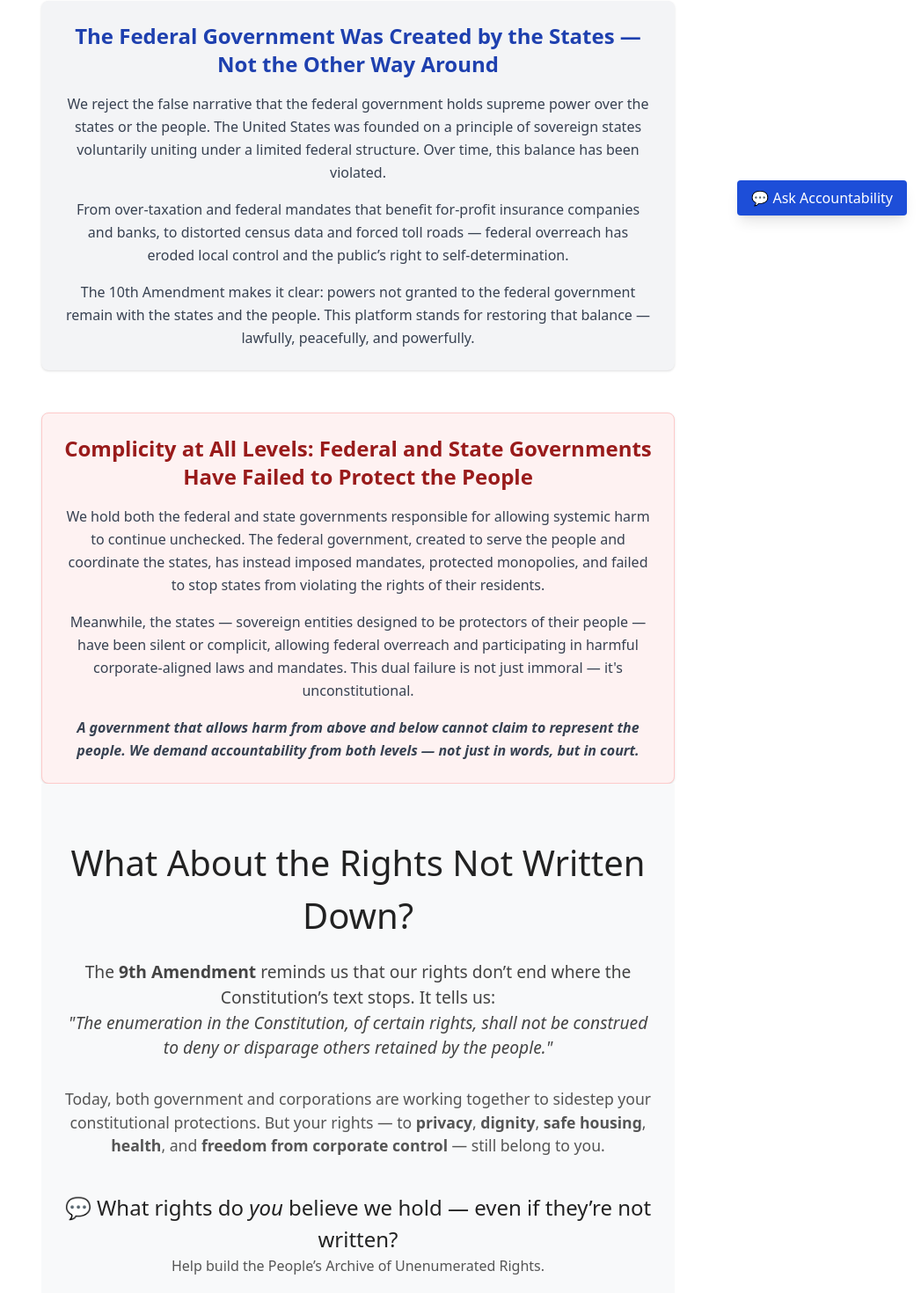
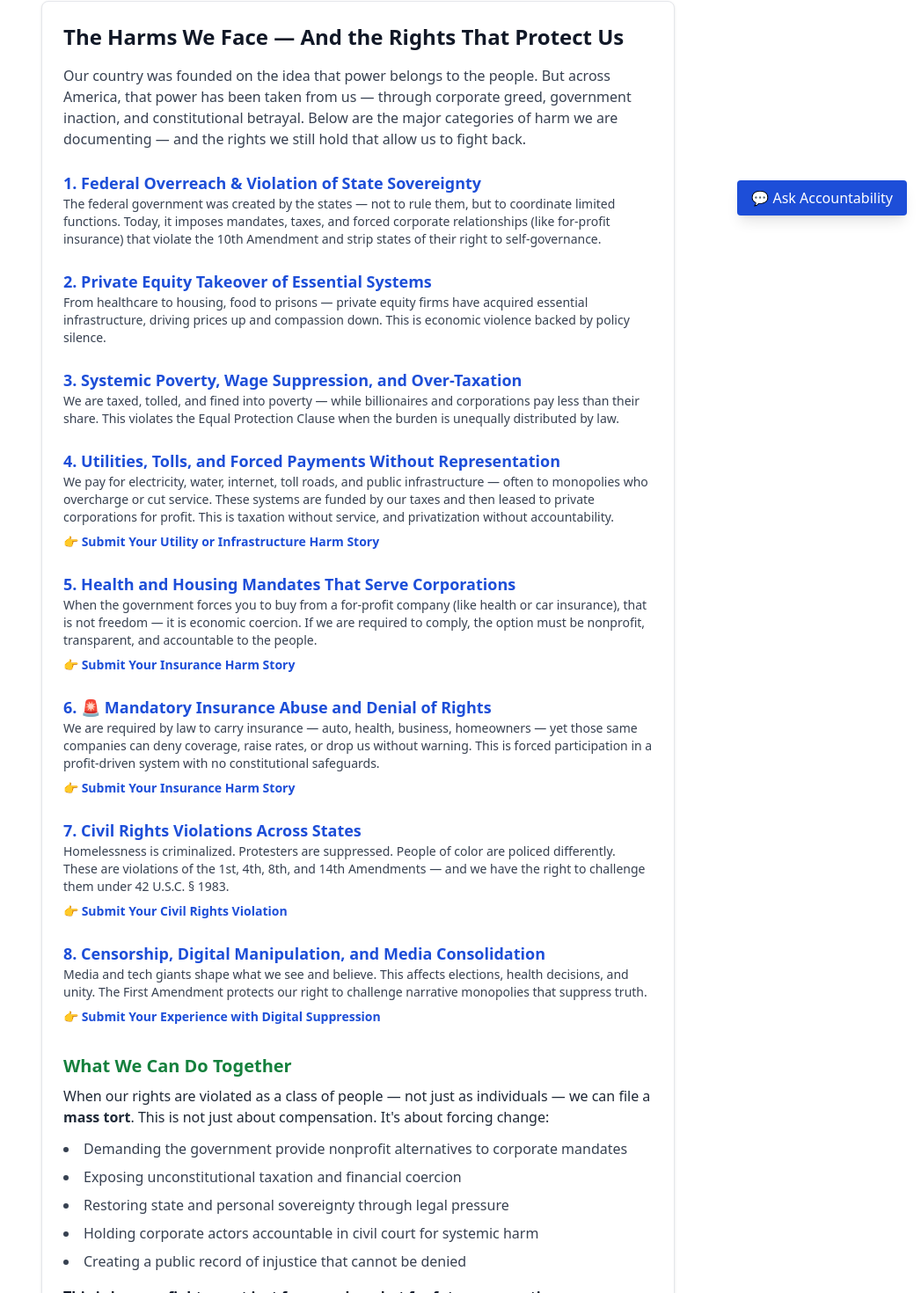
Before and after one commit to United-for-Accountability/mass-tort-platform, a Next.js app: page / in a window 1280 px wide. Shown: the part 539-2009 px from the top of the page at 88% size, without its empty margins (233-1280 px from the left). Built offline with nearby package versions, Linux system fonts and the light colour scheme.

Commit message:
Update index.js

```diff
--- a/pages/index.js
+++ b/pages/index.js
@@ -26,33 +26,112 @@ export default function Home() {
           🖊 Sign the Declaration
         </a>
 
-        {/* State Sovereignty Section */}
-        <section className="mt-16 bg-gray-100 p-6 rounded-lg shadow">
-          <h2 className="text-2xl font-semibold mb-4 text-blue-800">The Federal Government Was Created by the States — Not the Other Way Around</h2>
-          <p className="text-base text-gray-700 leading-relaxed">
-            We reject the false narrative that the federal government holds supreme power over the states or the people. The United States was founded on a principle of sovereign states voluntarily uniting under a limited federal structure. Over time, this balance has been violated.
-          </p>
-          <p className="mt-4 text-base text-gray-700 leading-relaxed">
-            From over-taxation and federal mandates that benefit for-profit insurance companies and banks, to distorted census data and forced toll roads — federal overreach has eroded local control and the public’s right to self-determination.
-          </p>
-          <p className="mt-4 text-base text-gray-700 leading-relaxed">
-            The 10th Amendment makes it clear: powers not granted to the federal government remain with the states and the people. This platform stands for restoring that balance — lawfully, peacefully, and powerfully.
-          </p>
-        </section>
+{/* Categories of Harm and Rights Section */}
+<section className="mt-16 bg-white p-6 rounded-lg shadow border border-gray-200 text-left">
+  <h2 className="text-2xl font-bold mb-4 text-gray-900">The Harms We Face — And the Rights That Protect Us</h2>
+  <p className="text-base text-gray-700 mb-6">
+    Our country was founded on the idea that power belongs to the people. But across America, that power has been taken from us — through corporate greed, government inaction, and constitutional betrayal. Below are the major categories of harm we are documenting — and the rights we still hold that allow us to fight back.
+  </p>
 
-        {/* Federal and State Complicity Section */}
-        <section className="mt-12 bg-red-50 p-6 rounded-lg shadow border border-red-200">
-          <h2 className="text-2xl font-semibold mb-4 text-red-800">Complicity at All Levels: Federal and State Governments Have Failed to Protect the People</h2>
-          <p className="text-base text-gray-700 leading-relaxed">
-            We hold both the federal and state governments responsible for allowing systemic harm to continue unchecked. The federal government, created to serve the people and coordinate the states, has instead imposed mandates, protected monopolies, and failed to stop states from violating the rights of their residents.
-          </p>
-          <p className="mt-4 text-base text-gray-700 leading-relaxed">
-            Meanwhile, the states — sovereign entities designed to be protectors of their people — have been silent or complicit, allowing federal overreach and participating in harmful corporate-aligned laws and mandates. This dual failure is not just immoral — it's unconstitutional.
-          </p>
-          <p className="mt-4 text-base text-gray-700 leading-relaxed font-semibold italic">
-            A government that allows harm from above and below cannot claim to represent the people. We demand accountability from both levels — not just in words, but in court.
-          </p>
-        </section>
+  <div className="space-y-6">
+    {/* Harm 1 */}
+    <div>
+      <h3 className="text-lg font-semibold text-blue-700">1. Federal Overreach & Violation of State Sovereignty</h3>
+      <p className="text-sm text-gray-700">
+        The federal government was created by the states — not to rule them, but to coordinate limited functions. Today, it imposes mandates, taxes, and forced corporate relationships (like for-profit insurance) that violate the 10th Amendment and strip states of their right to self-governance.
+      </p>
+    </div>
+
+    {/* Harm 2 */}
+    <div>
+      <h3 className="text-lg font-semibold text-blue-700">2. Private Equity Takeover of Essential Systems</h3>
+      <p className="text-sm text-gray-700">
+        From healthcare to housing, food to prisons — private equity firms have acquired essential infrastructure, driving prices up and compassion down. This is economic violence backed by policy silence.
+      </p>
+    </div>
+
+    {/* Harm 3 */}
+    <div>
+      <h3 className="text-lg font-semibold text-blue-700">3. Systemic Poverty, Wage Suppression, and Over-Taxation</h3>
+      <p className="text-sm text-gray-700">
+        We are taxed, tolled, and fined into poverty — while billionaires and corporations pay less than their share. This violates the Equal Protection Clause when the burden is unequally distributed by law.
+      </p>
+    </div>
+
+    {/* Harm 4 */}
+    <div>
+      <h3 className="text-lg font-semibold text-blue-700">4. Utilities, Tolls, and Forced Payments Without Representation</h3>
+      <p className="text-sm text-gray-700">
+        We pay for electricity, water, internet, toll roads, and public infrastructure — often to monopolies who overcharge or cut service. These systems are funded by our taxes and then leased to private corporations for profit. This is taxation without service, and privatization without accountability.
+      </p>
+      <p className="text-sm text-blue-700 font-semibold mt-2">
+        👉 <a href="/utilities-harm">Submit Your Utility or Infrastructure Harm Story</a>
+      </p>
+    </div>
+
+    {/* Harm 5 */}
+    <div>
+      <h3 className="text-lg font-semibold text-blue-700">5. Health and Housing Mandates That Serve Corporations</h3>
+      <p className="text-sm text-gray-700">
+        When the government forces you to buy from a for-profit company (like health or car insurance), that is not freedom — it is economic coercion. If we are required to comply, the option must be nonprofit, transparent, and accountable to the people.
+      </p>
+      <p className="text-sm text-blue-700 font-semibold mt-2">
+        👉 <a href="/insurance-harm">Submit Your Insurance Harm Story</a>
+      </p>
+    </div>
+
+    {/* Harm 6 */}
+    <div>
+      <h3 className="text-lg font-semibold text-blue-700">6. 🚨 Mandatory Insurance Abuse and Denial of Rights</h3>
+      <p className="text-sm text-gray-700">
+        We are required by law to carry insurance — auto, health, business, homeowners — yet those same companies can deny coverage, raise rates, or drop us without warning. This is forced participation in a profit-driven system with no constitutional safeguards.
+      </p>
+      <p className="text-sm text-blue-700 font-semibold mt-2">
+        👉 <a href="/insurance-harm">Submit Your Insurance Harm Story</a>
+      </p>
+    </div>
+
+    {/* Harm 7 */}
+    <div>
+      <h3 className="text-lg font-semibold text-blue-700">7. Civil Rights Violations Across States</h3>
+      <p className="text-sm text-gray-700">
+        Homelessness is criminalized. Protesters are suppressed. People of color are policed differently. These are violations of the 1st, 4th, 8th, and 14th Amendments — and we have the right to challenge them under 42 U.S.C. § 1983.
+      </p>
+      <p className="text-sm text-blue-700 font-semibold mt-2">
+        👉 <a href="/civil-rights">Submit Your Civil Rights Violation</a>
+      </p>
+    </div>
+
+    {/* Harm 8 */}
+    <div>
+      <h3 className="text-lg font-semibold text-blue-700">8. Censorship, Digital Manipulation, and Media Consolidation</h3>
+      <p className="text-sm text-gray-700">
+        Media and tech giants shape what we see and believe. This affects elections, health decisions, and unity. The First Amendment protects our right to challenge narrative monopolies that suppress truth.
+      </p>
+      <p className="text-sm text-blue-700 font-semibold mt-2">
+        👉 <a href="/media-censorship">Submit Your Experience with Digital Suppression</a>
+      </p>
+    </div>
+  </div>
+
+  <div className="mt-8 text-base text-gray-800">
+    <h3 className="text-xl font-semibold mb-2 text-green-700">What We Can Do Together</h3>
+    <p>
+      When our rights are violated as a class of people — not just as individuals — we can file a <strong>mass tort</strong>. This is not just about compensation. It's about forcing change:
+    </p>
+    <ul className="list-disc list-inside mt-3 text-gray-700 space-y-2">
+      <li>Demanding the government provide nonprofit alternatives to corporate mandates</li>
+      <li>Exposing unconstitutional taxation and financial coercion</li>
+      <li>Restoring state and personal sovereignty through legal pressure</li>
+      <li>Holding corporate actors accountable in civil court for systemic harm</li>
+      <li>Creating a public record of injustice that cannot be denied</li>
+    </ul>
+    <p className="mt-4 font-semibold text-gray-900">
+      This is how we fight — not just for ourselves, but for future generations.
+    </p>
+  </div>
+</section>
+
 
 <section style={{ backgroundColor: '#f8f9fa', padding: '60px 20px', textAlign: 'center' }}>
   <div style={{ maxWidth: '800px', margin: '0 auto' }}>
```
